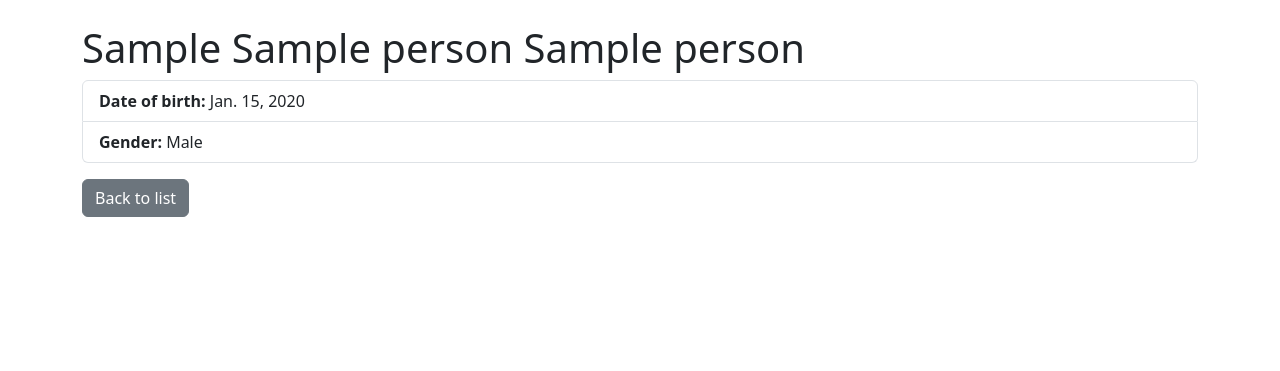
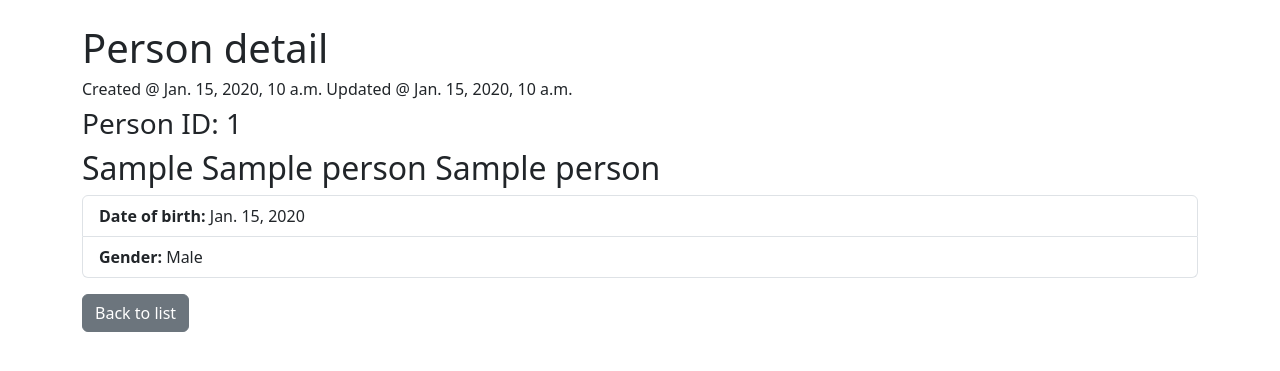
Before and after one commit to ru3aah/FRS_DB_Project, a Django app: template persons/templates/persons/detail.html in a window 1280 px wide. Shown: the part 56-427 px from the top of the page. Run offline with Django 5.2, Linux system fonts and the light colour scheme; the template is opened without the code that fills it: values that come from a table or form of the project are taken from there, others are empty; tables that the repository leaves empty hold one stand-in row (values such as "Sample post").

Commit message:
templates updated

```diff
--- a/FireService_DB/urls.py
+++ b/FireService_DB/urls.py
@@ -20,5 +20,5 @@ from django.urls import path, include
 
 urlpatterns = [
     path("admin/", admin.site.urls),
-    path("", include("persons.urls")),
+    path("persons/", include("persons.urls", namespace="persons")),
 ]
--- a/persons/templates/persons/detail.html
+++ b/persons/templates/persons/detail.html
@@ -1,11 +1,16 @@
 {% extends "base.html" %}
 
-{% block title %}Person detail{% endblock %}
+{% block title %}FRS DB | Person detail{% endblock %}
 
 {% block content %}
-<h1>
+    <h1>Person detail</h1>
+    <h6>Created @ {{ person.created_at }} Updated @ {{ person.updated_at }}</h6>
+
+    <h3>Person ID: {{ person.person_id }}</h3>
+
+<h2>
     {{ person.first_name }} {{ person.second_name }} {{ person.family_name }}
-</h1>
+</h2>
 
 <ul class="list-group">
     <li class="list-group-item">
--- a/persons/urls.py
+++ b/persons/urls.py
@@ -2,7 +2,8 @@ from django.urls import path
 from . import views
 
 app_name = "persons"
+
 urlpatterns = [
-    path("", views.index, name="index"),  # список всех Person
+    path("index/", views.index, name="index"),  # список всех Person
     path("person/<int:pk>/", views.person_detail, name="detail"),
 ]
--- a/templates/base.html
+++ b/templates/base.html
@@ -1,8 +1,10 @@
 <!DOCTYPE html>
+
+{% load static %}
 <html lang="en">
 <head>
     <meta charset="UTF-8">
-    <title>{% block title %}Persons{% endblock %}</title>
+    <title>{% block title %}{% endblock %}</title>
 
     <link href="https://cdn.jsdelivr.net/npm/bootstrap@5.3.3/dist/css/bootstrap.min.css" rel="stylesheet">
 </head>
```
Also changed, not shown: persons/templates/persons/index.html (+6 -2 lines).
